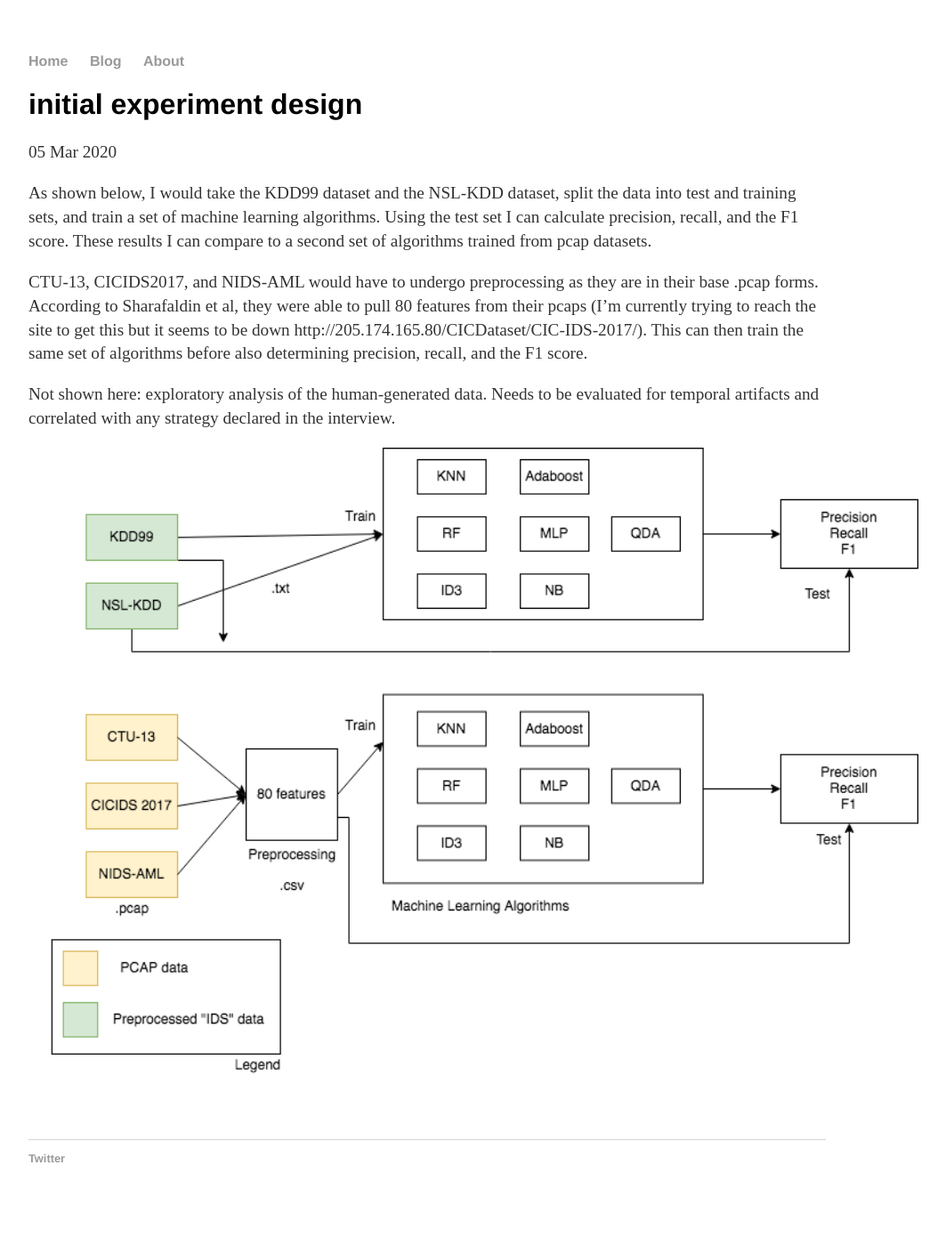
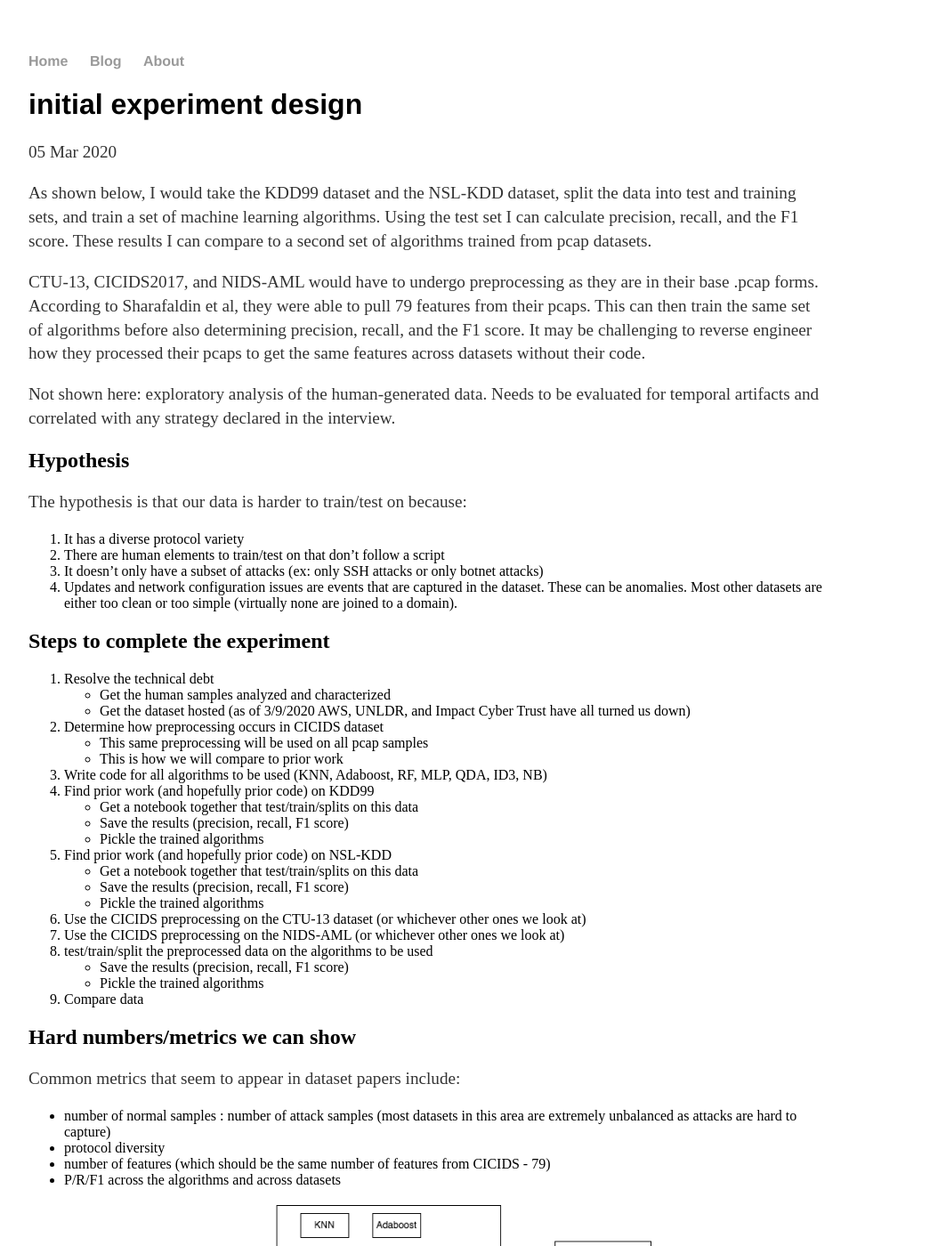
Before and after one commit to infosecanon/infosecanon.github.io, a Jekyll site: the page built from _posts/2020-03-05-initial-exp-design.md, in a window 1280 px wide and 1400 px high. Shown: the whole window at 89% size, without its empty margins (160-1223 px from the left). Built offline with Jekyll 4.4.1, drawn with Linux system fonts in a browser that asks for light colours.

Commit message:
updated post

```diff
--- a/_posts/2020-03-05-initial-exp-design.md
+++ b/_posts/2020-03-05-initial-exp-design.md
@@ -6,8 +6,46 @@ date: 2020-03-05
 
 As shown below, I would take the KDD99 dataset and the NSL-KDD dataset, split the data into test and training sets, and train a set of machine learning algorithms. Using the test set I can calculate precision, recall, and the F1 score. These results I can compare to a second set of algorithms trained from pcap datasets.
 
-CTU-13, CICIDS2017, and NIDS-AML would have to undergo preprocessing as they are in their base .pcap forms. According to Sharafaldin et al, they were able to pull 80 features from their pcaps (I'm currently trying to reach the site to get this but it seems to be down http://205.174.165.80/CICDataset/CIC-IDS-2017/). This can then train the same set of algorithms before also determining precision, recall, and the F1 score.
+CTU-13, CICIDS2017, and NIDS-AML would have to undergo preprocessing as they are in their base .pcap forms. According to Sharafaldin et al, they were able to pull 79 features from their pcaps. This can then train the same set of algorithms before also determining precision, recall, and the F1 score. It may be challenging to reverse engineer how they processed their pcaps to get the same features across datasets without their code.
 
 Not shown here: exploratory analysis of the human-generated data. Needs to be evaluated for temporal artifacts and correlated with any strategy declared in the interview.
 
-<img src="/assets/030520.png" width="1000">
+## Hypothesis
+The hypothesis is that our data is harder to train/test on because:
+1. It has a diverse protocol variety
+2. There are human elements to train/test on that don't follow a script
+3. It doesn't only have a subset of attacks (ex: only SSH attacks or only botnet attacks)
+4. Updates and network configuration issues are events that are captured in the dataset. These can be anomalies. Most other datasets are either too clean or too simple (virtually none are joined to a domain).
+
+## Steps to complete the experiment
+1. Resolve the technical debt
+  - Get the human samples analyzed and characterized
+  - Get the dataset hosted (as of 3/9/2020 AWS, UNLDR, and Impact Cyber Trust have all turned us down)
+2. Determine how preprocessing occurs in CICIDS dataset
+  - This same preprocessing will be used on all pcap samples
+  - This is how we will compare to prior work
+3. Write code for all algorithms to be used (KNN, Adaboost, RF, MLP, QDA, ID3, NB)
+4. Find prior work (and hopefully prior code) on KDD99
+  - Get a notebook together that test/train/splits on this data
+  - Save the results (precision, recall, F1 score)
+  - Pickle the trained algorithms
+5. Find prior work (and hopefully prior code) on NSL-KDD
+  - Get a notebook together that test/train/splits on this data
+  - Save the results (precision, recall, F1 score)
+  - Pickle the trained algorithms
+6. Use the CICIDS preprocessing on the CTU-13 dataset (or whichever other ones we look at)
+7. Use the CICIDS preprocessing on the NIDS-AML (or whichever other ones we look at)
+8. test/train/split the preprocessed data on the algorithms to be used
+- Save the results (precision, recall, F1 score)
+- Pickle the trained algorithms
+9. Compare data
+
+## Hard numbers/metrics we can show
+Common metrics that seem to appear in dataset papers include:
+- number of normal samples : number of attack samples (most datasets in this area are extremely unbalanced as attacks are hard to capture)
+- protocol diversity
+- number of features (which should be the same number of features from CICIDS - 79)
+- P/R/F1 across the algorithms and across datasets
+
+
+<img src="/assets/030520.png" width="700">
```
